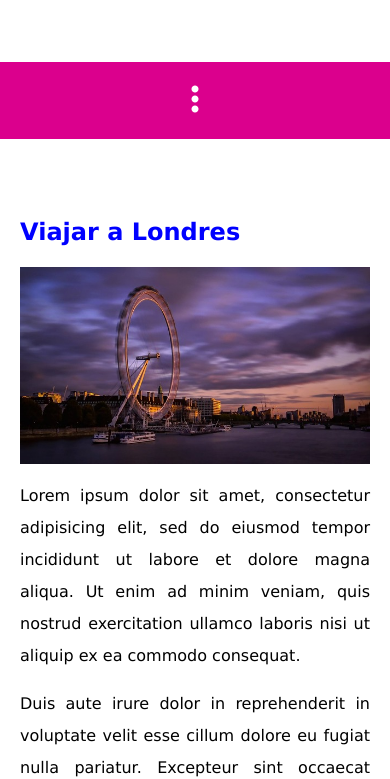
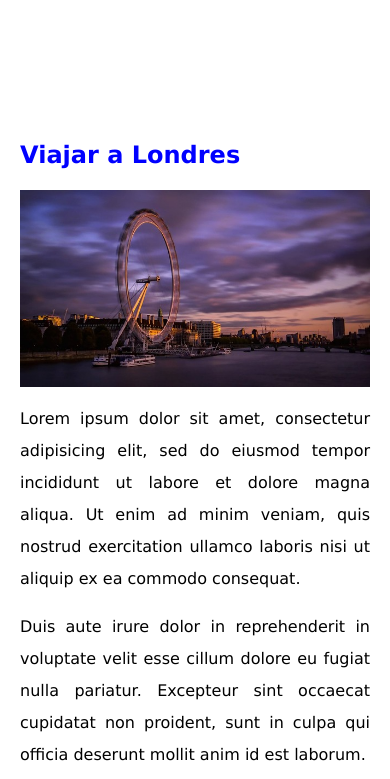
Before and after one commit to SimsonCult/blogciudad, a plain HTML site: page index.html in a window 390 px wide. Shown: the part 81-860 px from the top of the page. Drawn offline with Linux system fonts and the light colour scheme.

Commit message:
Update index.html

```diff
--- a/index.html
+++ b/index.html
@@ -17,20 +17,14 @@
     </header>
 
     <div class="barra">
-        <a href="#nav" class="mobile-menu">
-            <i class="fas fa-ellipsis-v"></i>
-        </a>
-
-        <nav id="nav" class="navegacion-principal contenedor">
+         <nav id="nav" class="navegacion-principal contenedor">
             <a href="#">Inicio</a>
             <a href="#">Nosotros</a>
             <a href="#">Blog</a>
             <a href="#">Tienda</a>
             <a href="#">Contacto</a>
 
-            <a href="#" class="cerrar">
-                <i class="fas fa-times"></i>
-            </a>
+
         </nav>
     </div>
 
```
